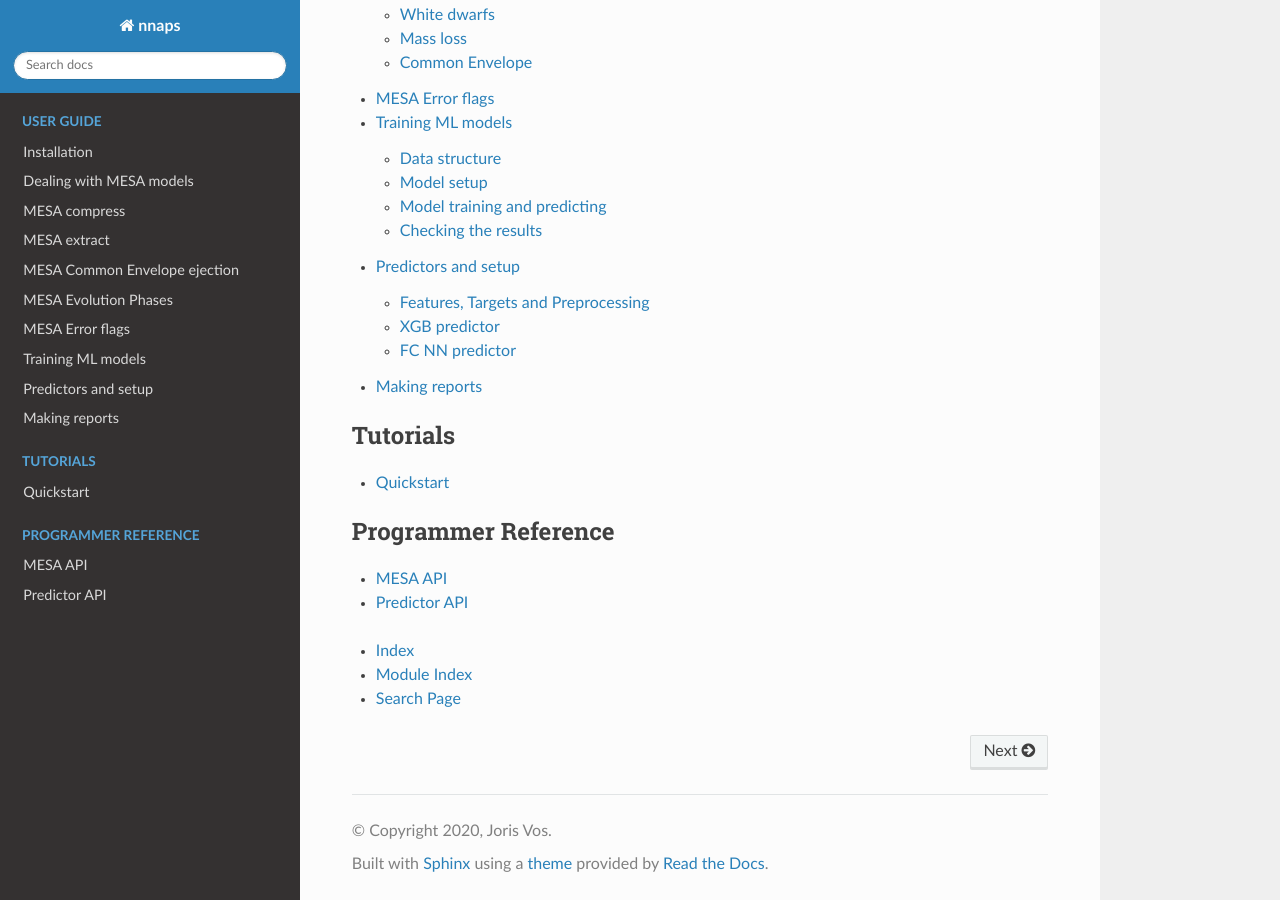
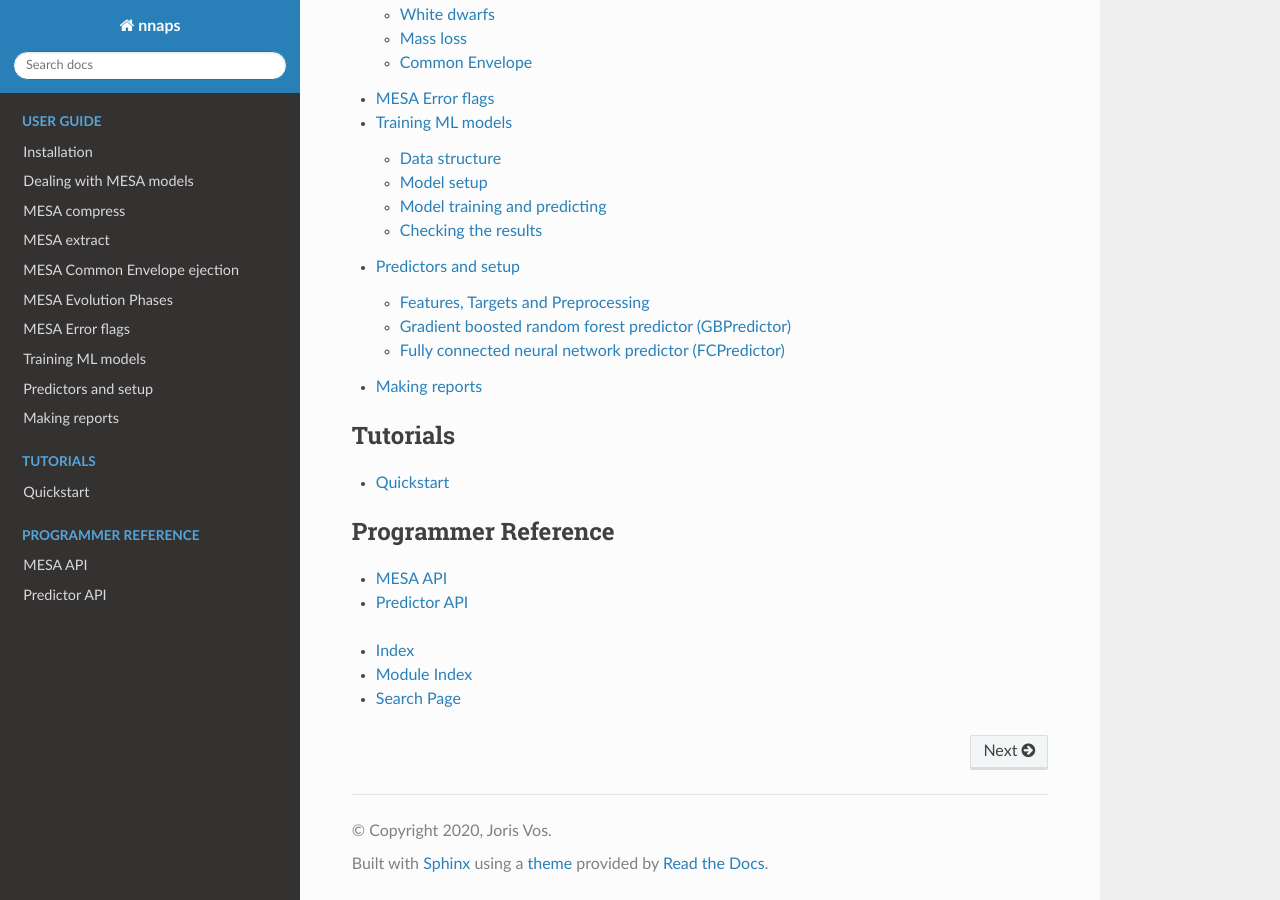
Before and after one commit to vosjo/nnaps, a Sphinx documentation site: the page built from docs/index.rst, in a window 1280 px wide and 900 px high, scrolled down 1917 px. Built offline with Sphinx 7.4.7 and the Read the Docs theme 2.0.0, drawn with Linux system fonts in a browser that asks for light colours; pages that are not in the unit, such as notebooks, are missing from menus.

Commit message:
Documentation: Updated name change from XGB predictor to GB predictor.

```diff
--- a/docs/userguide/nn_predictors.rst
+++ b/docs/userguide/nn_predictors.rst
@@ -99,8 +99,8 @@ The recognized loss functions are defined in keras.
 
 
 
-XGB predictor
--------------
+Gradient boosted random forest predictor (GBPredictor)
+------------------------------------------------------
 
 Setup
 ^^^^^
@@ -108,12 +108,12 @@ Setup
 Methods
 ^^^^^^^
 
-.. autoclass:: nnaps.predictors.XGBPredictor
+.. autoclass:: nnaps.predictors.GBPredictor
     :members:
     :inherited-members:
 
-FC NN predictor
----------------
+Fully connected neural network predictor (FCPredictor)
+------------------------------------------------------
 
 The FCPredictor consists of a fully connected neural network. You have a lot of freedom on how to define the network
 architecture, as long as it is a sequential network (can be interpreted by keras.Sequential. For a full description of
```
